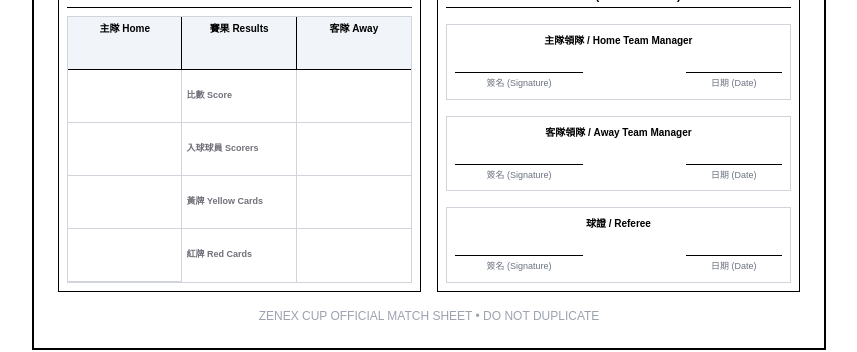
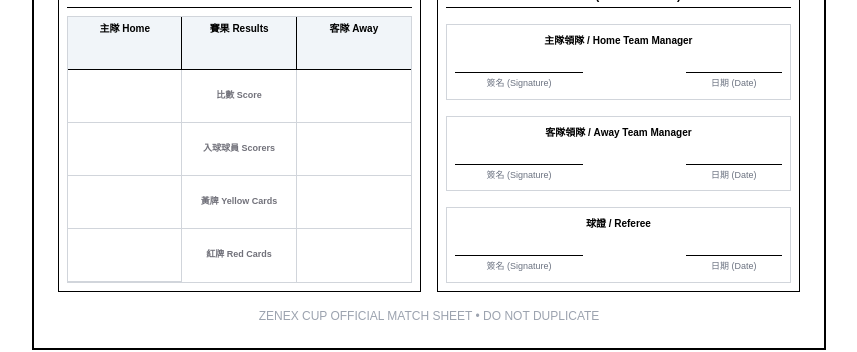
Before and after one commit to clawdfelix-ship-it/football-league-system, a Next.js app: page /admin/match-sheet/demo in a window 1280 px wide. Shown: the part 964-1316 px from the top of the page, without its empty margins (211-1068 px from the left). Built offline with nearby package versions, Linux system fonts and the light colour scheme.

Commit message:
Center align REMARKS 3×5 table label cells (比數/入球/黃牌/紅牌)

```diff
--- a/app/admin/match-sheet/[teamId]/page.tsx
+++ b/app/admin/match-sheet/[teamId]/page.tsx
@@ -219,7 +219,7 @@ export default async function MatchSheet({ params }: { params: Promise<{ teamId:
               {['比數 Score', '入球球員 Scorers', '黃牌 Yellow Cards', '紅牌 Red Cards'].map((label, ri) => (
                 <React.Fragment key={ri}>
                   <div style={{ borderRight: '1px solid #999', borderBottom: '1px solid #999' }} />
-                  <div style={{ borderRight: '1px solid #999', borderBottom: '1px solid #999', fontSize: '5.5pt', fontWeight: 700, color: '#666', display: 'flex', alignItems: 'center', paddingLeft: '1mm' }}>
+                  <div style={{ borderRight: '1px solid #999', borderBottom: '1px solid #999', fontSize: '5.5pt', fontWeight: 700, color: '#666', display: 'flex', alignItems: 'center', justifyContent: 'center' }}>
                     {label}
                   </div>
                   <div style={{ borderBottom: '1px solid #999' }} />
--- a/app/admin/match-sheet/demo/page.tsx
+++ b/app/admin/match-sheet/demo/page.tsx
@@ -137,19 +137,19 @@ export default function DemoMatchSheet() {
                 <div className="border-b border-black bg-slate-100 p-1 text-center text-[10px] font-bold">客隊 Away</div>
                 {/* Row 2: 比數 Score */}
                 <div className="border-r border-b border-gray-300"></div>
-                <div className="border-r border-b border-gray-300 text-[9px] font-bold text-zinc-500 flex items-center pl-1">比數 Score</div>
+                <div className="border-r border-b border-gray-300 text-[9px] font-bold text-zinc-500 flex items-center justify-center">比數 Score</div>
                 <div className="border-b border-gray-300"></div>
                 {/* Row 3: 入球球員 Scorers */}
                 <div className="border-r border-b border-gray-300"></div>
-                <div className="border-r border-b border-gray-300 text-[9px] font-bold text-zinc-500 flex items-center pl-1">入球球員 Scorers</div>
+                <div className="border-r border-b border-gray-300 text-[9px] font-bold text-zinc-500 flex items-center justify-center">入球球員 Scorers</div>
                 <div className="border-b border-gray-300"></div>
                 {/* Row 4: 黃牌 Yellow Cards */}
                 <div className="border-r border-b border-gray-300"></div>
-                <div className="border-r border-b border-gray-300 text-[9px] font-bold text-zinc-500 flex items-center pl-1">黃牌 Yellow Cards</div>
+                <div className="border-r border-b border-gray-300 text-[9px] font-bold text-zinc-500 flex items-center justify-center">黃牌 Yellow Cards</div>
                 <div className="border-b border-gray-300"></div>
                 {/* Row 5: 紅牌 Red Cards */}
                 <div className="border-r border-b border-gray-300"></div>
-                <div className="border-r border-gray-300 text-[9px] font-bold text-zinc-500 flex items-center pl-1">紅牌 Red Cards</div>
+                <div className="border-r border-gray-300 text-[9px] font-bold text-zinc-500 flex items-center justify-center">紅牌 Red Cards</div>
                 <div></div>
               </div>
             </div>
```
